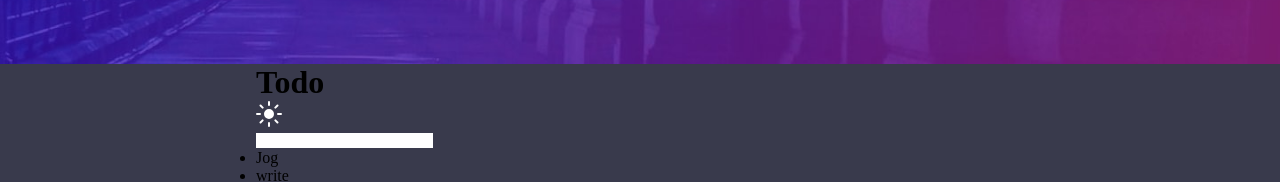
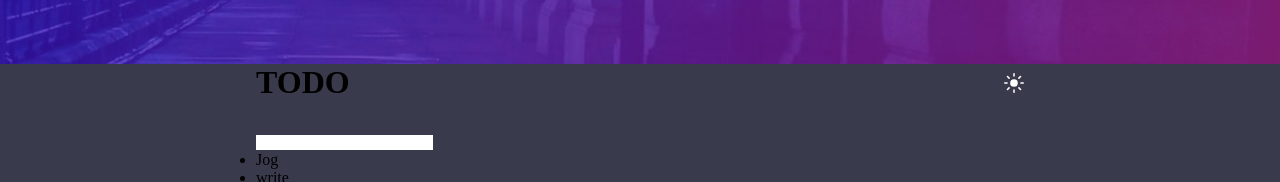
Before and after one commit to HopeAda/ToDoList-FrontEnd-Mentor, a plain HTML site: page index.html in a window 1280 px wide. Shown: the part 136-318 px from the top of the page. Drawn offline with Linux system fonts and the light colour scheme.

Commit message:
Defined styles for heading

```diff
--- a/styles.css
+++ b/styles.css
@@ -69,6 +69,22 @@ body{
     background-color: transparent;
 }
 
+/* Heading */
+
+.heading{
+    width: 100%;
+    display: inline-flex;
+    justify-content: space-between;
+    align-items: center;
+    text-transform: uppercase;
+    margin-bottom: 2rem;
+}
+.heading img{
+    height: 20px;
+    width: 20px;
+}
+
+/*  */
 
 
 /* Bigger Screens */
```
